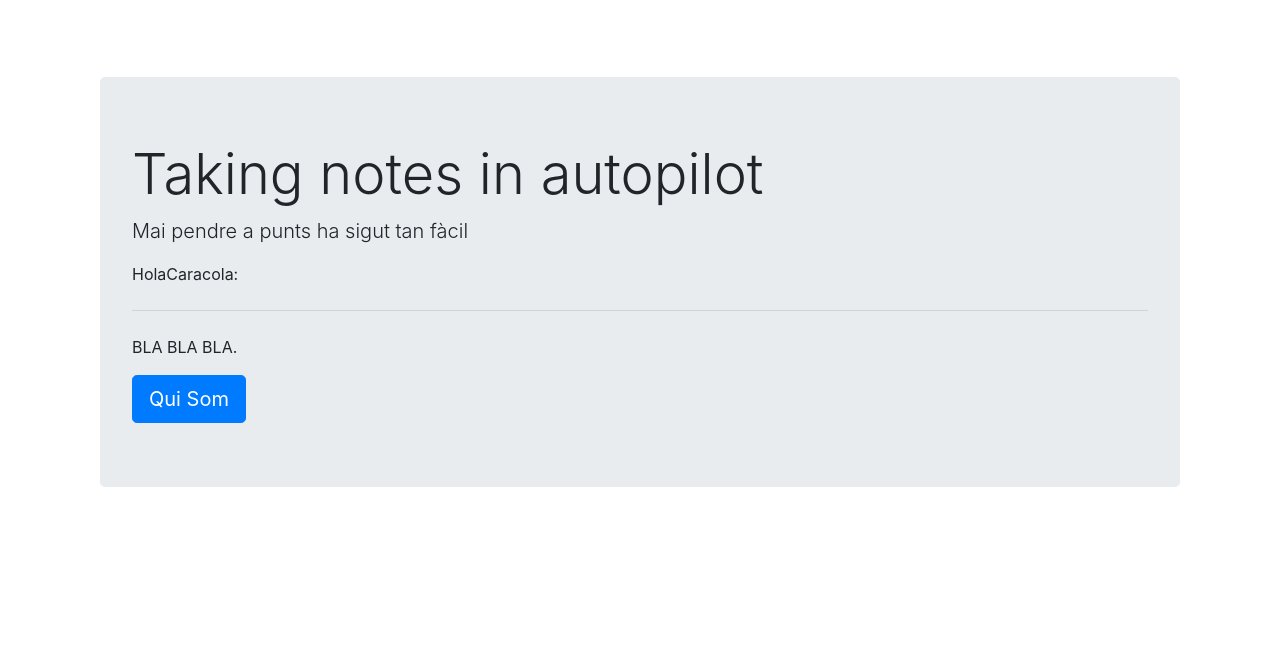
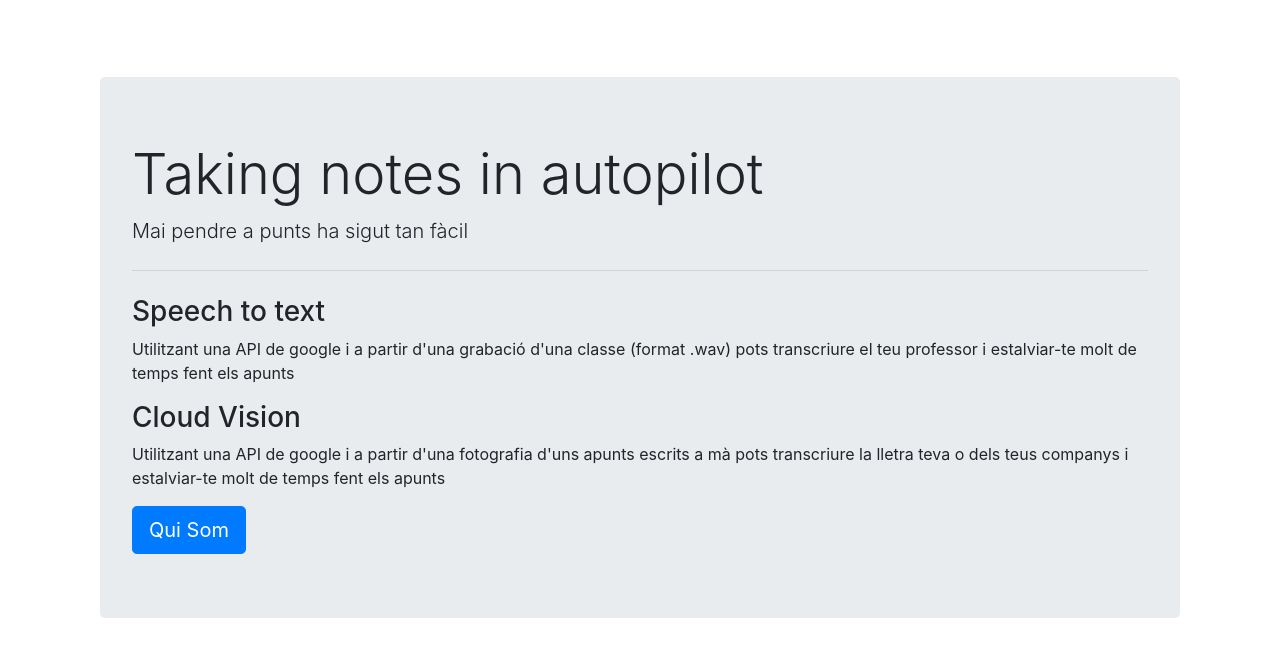
Before and after one commit to victe19/TNA, a Django app: page / in a window 1280 px wide. Shown: the part 56-713 px from the top of the page. Run offline with Django 3.2, Linux system fonts and the light colour scheme; parts of the project's set-up code (start-up, migrations or seed data) failed here and were passed over; some libraries are stand-ins or nearby versions.

Commit message:
Update home.html
canvis html doc

```diff
--- a/mysite/templates/home.html
+++ b/mysite/templates/home.html
@@ -4,10 +4,12 @@
 <div class="jumbotron">
     <h1 class="display-4">Taking notes in autopilot</h1>
     <p class="lead">Mai pendre a punts ha sigut tan fàcil</p>
-    <p>HolaCaracola: </p>
 
     <hr class="my-4">
-    <p>BLA BLA BLA.</p>
+    <h3 > Speech to text </h3>
+    <p> Utilitzant una API de google i a partir d'una grabació d'una classe (format .wav) pots transcriure el teu professor i estalviar-te molt de temps fent els apunts </p>
+    <h3 > Cloud Vision </h3>
+    <p> Utilitzant una API de google i a partir d'una fotografia d'uns apunts escrits a mà pots transcriure la lletra teva o dels teus companys i estalviar-te molt de temps fent els apunts </p>
     <a class="btn btn-primary btn-lg" href="/contact" role="button">Qui Som</a>
   </div>
 {% endblock %}
```
